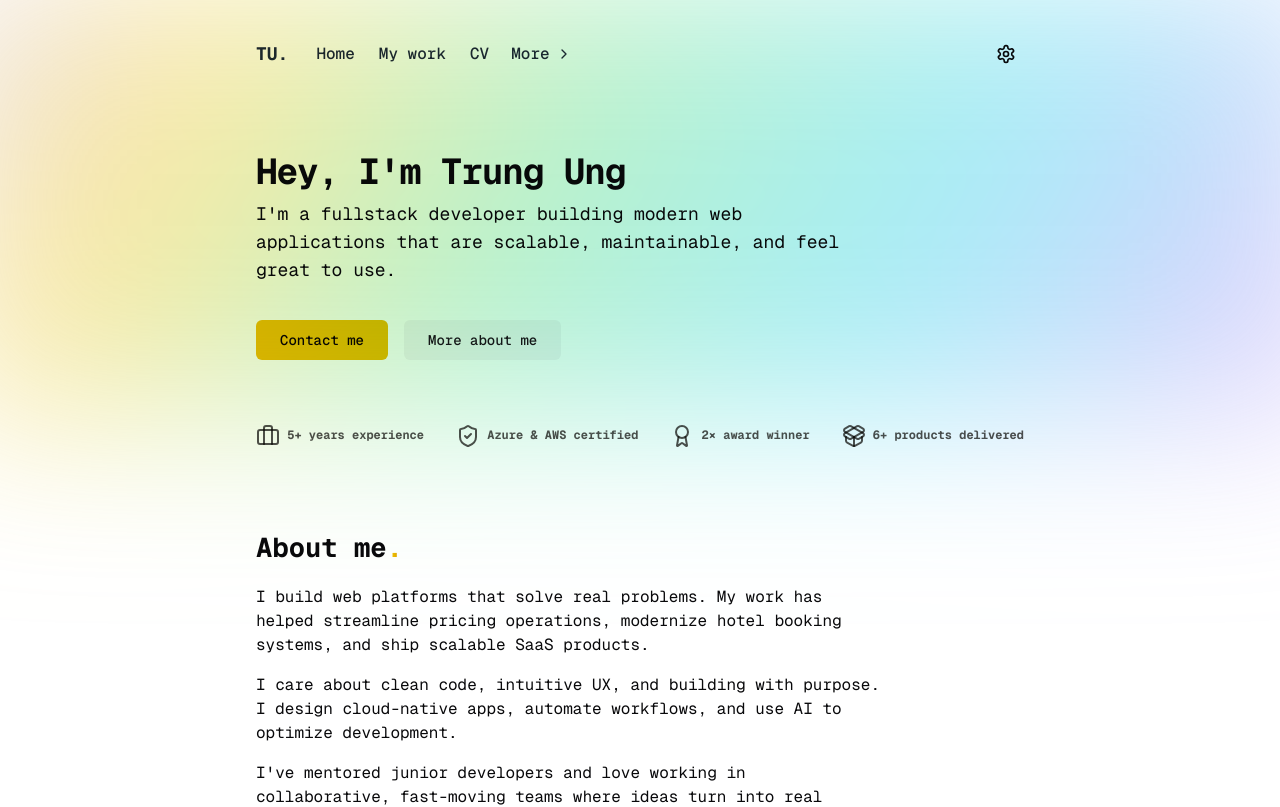
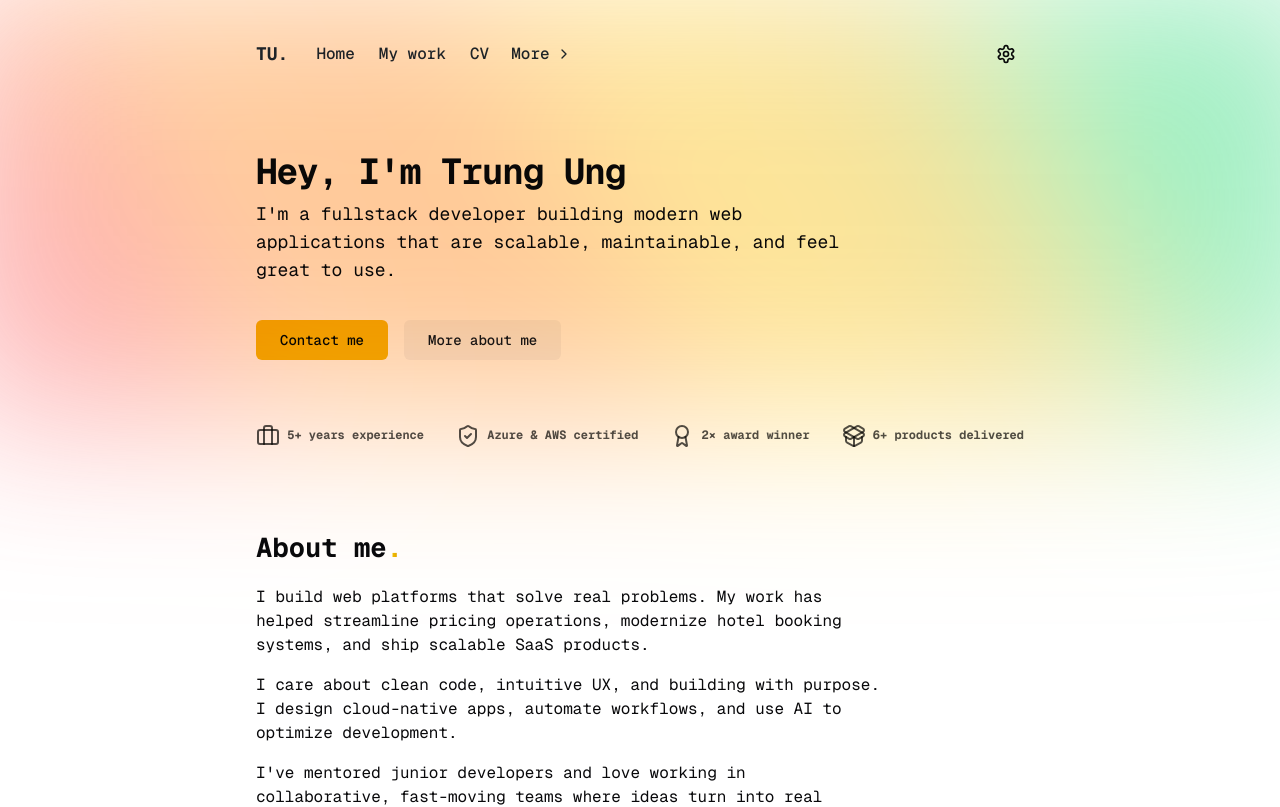
Before and after one commit to trungung/portfolio2025, a Next.js app: page / in a window 1280 px wide. Shown: the top 807 px of the page. Built offline with nearby package versions, Linux system fonts and the light colour scheme.

Commit message:
improve gradient

```diff
--- a/src/app/globals.css
+++ b/src/app/globals.css
@@ -148,19 +148,27 @@
   }
 
   .color-rays {
-    @apply pointer-events-none absolute top-0 left-0 z-0 h-[400px] w-full overflow-hidden bg-[length:150%_150%] opacity-40 mix-blend-multiply blur-[80px];
+    @apply pointer-events-none absolute top-0 left-0 z-0 h-[400px] w-full overflow-hidden bg-[length:180%_180%] opacity-40 mix-blend-multiply blur-[80px];
     background-image: linear-gradient(
-      120deg,
-      #f472b6,
-      #a78bfa,
-      #facc15,
-      #4ade80,
-      #22d3ee,
-      #a78bfa,
-      #f472b6
+      60deg,
+      var(--color-red-400),
+      var(--color-red-500),
+      var(--color-orange-400),
+      var(--color-orange-500),
+      var(--color-yellow-400),
+      var(--color-yellow-500),
+      var(--color-green-400),
+      var(--color-green-500),
+      var(--color-blue-400),
+      var(--color-blue-500),
+      var(--color-violet-400),
+      var(--color-violet-500),
+      var(--color-pink-400),
+      var(--color-pink-500)
     );
+
     animation:
-      slide-rays 30s ease-in-out infinite,
+      slide-rays 13s ease-in-out infinite,
       pulse-rays 16s ease-in-out infinite;
   }
 
```
